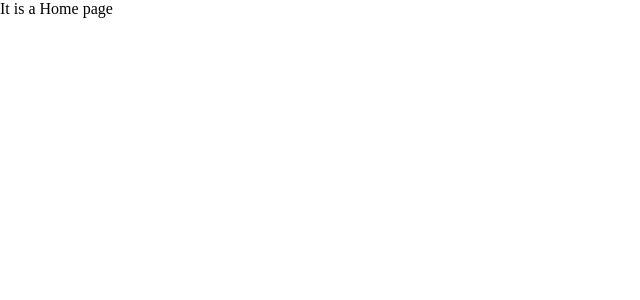
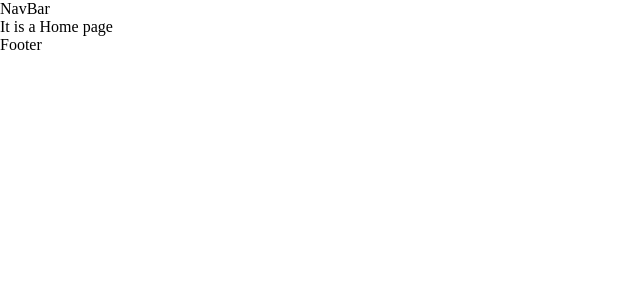
Before and after one commit to AlexKomanov/nextjs-blog, a Next.js app: page / in a window 1280 px wide. Shown: the top 300 px of the page, without its empty margins (0-640 px from the left). Built offline with nearby package versions, Linux system fonts and the light colour scheme.

Commit message:
Adding Layout component to the _app.tsx

```diff
--- a/pages/_app.tsx
+++ b/pages/_app.tsx
@@ -1,6 +1,11 @@
+import Layout from '@/src/components/Layout'
 import '@/styles/globals.css'
 import type { AppProps } from 'next/app'
 
 export default function App({ Component, pageProps }: AppProps) {
-  return <Component {...pageProps} />
+  return (
+    <Layout>
+      <Component {...pageProps} />
+    </Layout>
+  )
 }
```
